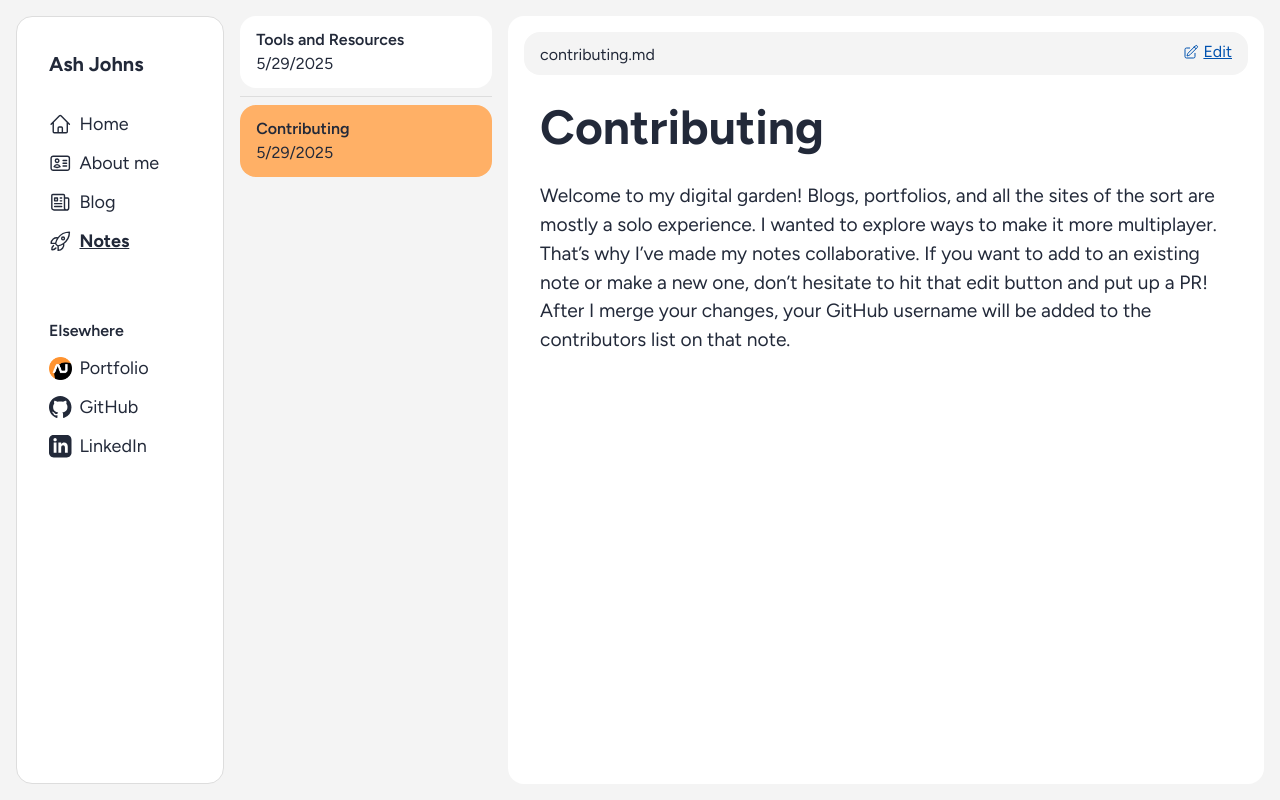
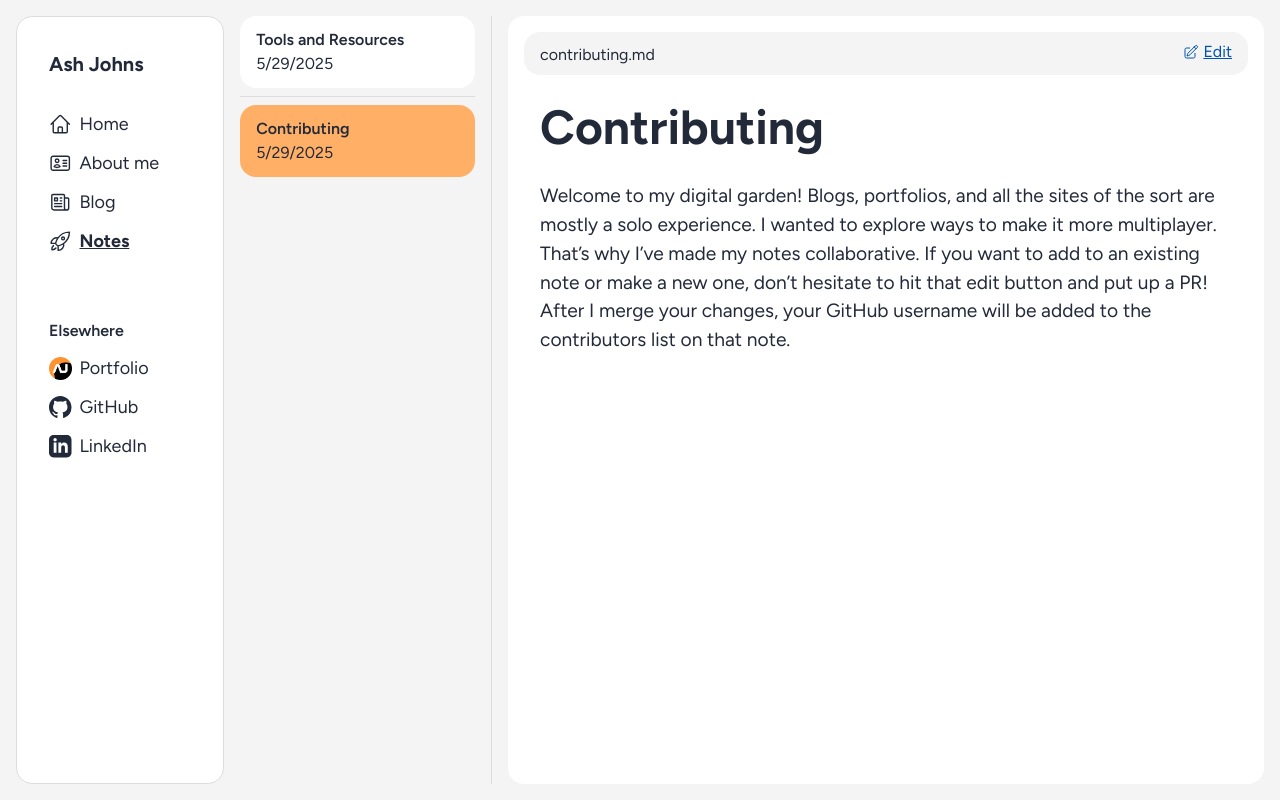
Before and after one commit to APJohns/blog, an Astro site: page /notes/contributing in a window 1280 px wide. Built offline with nearby package versions, Linux system fonts and the light colour scheme; Astro itself is replaced by a stand-in of ours; some packages are replaced by stand-ins of ours.

Commit message:
add border back in

```diff
--- a/src/layouts/Notes.astro
+++ b/src/layouts/Notes.astro
@@ -113,9 +113,10 @@ const { isNotePage = false } = Astro.props;
       display: none;
     }
 
-    /* .notes-nav {
+    .notes-nav {
+      padding-right: 1rem;
       border-right: 1px solid var(--border-color-primary);
-    } */
+    }
 
     main:not(.isNotePage) {
       .note-panel {
```
